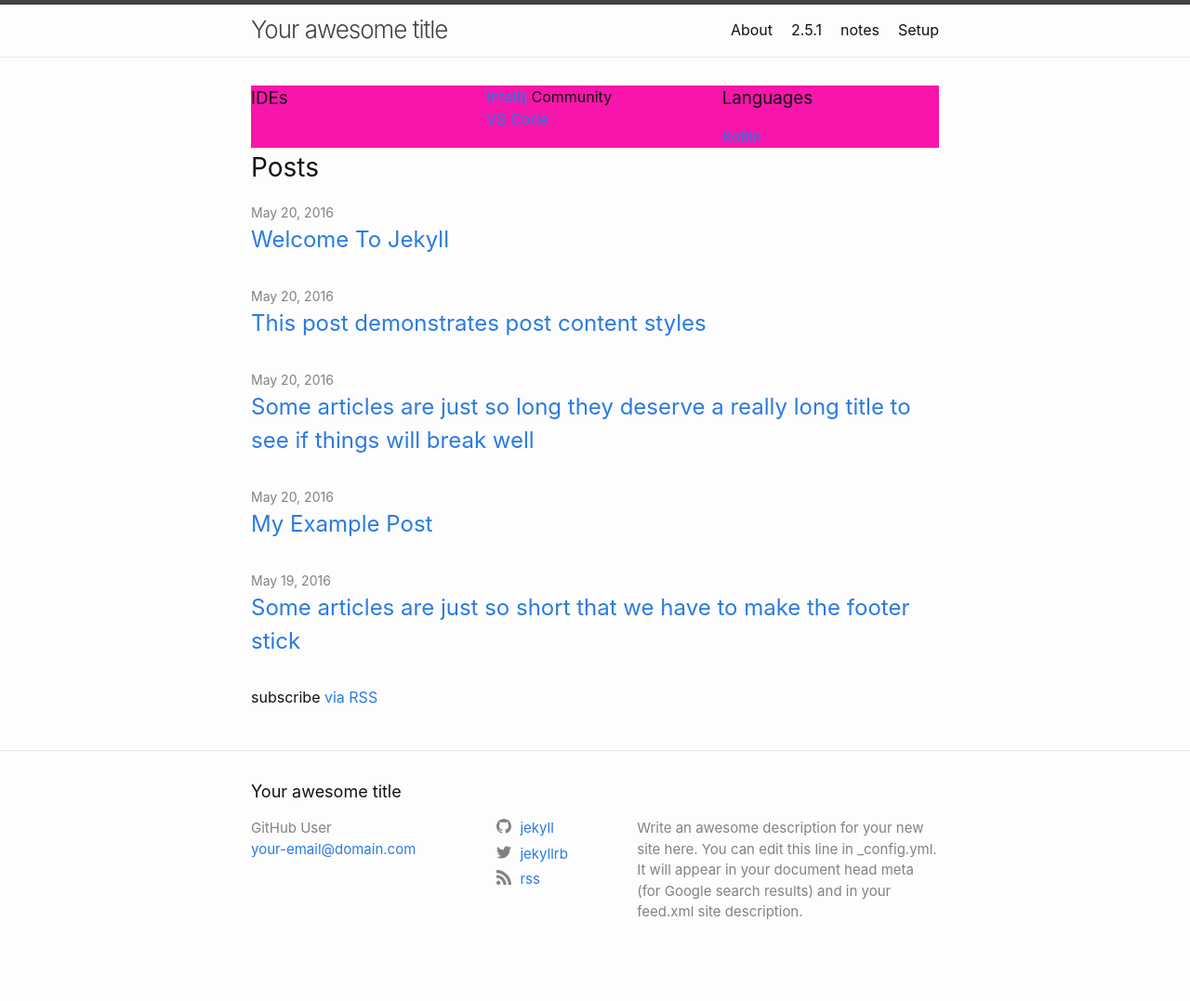
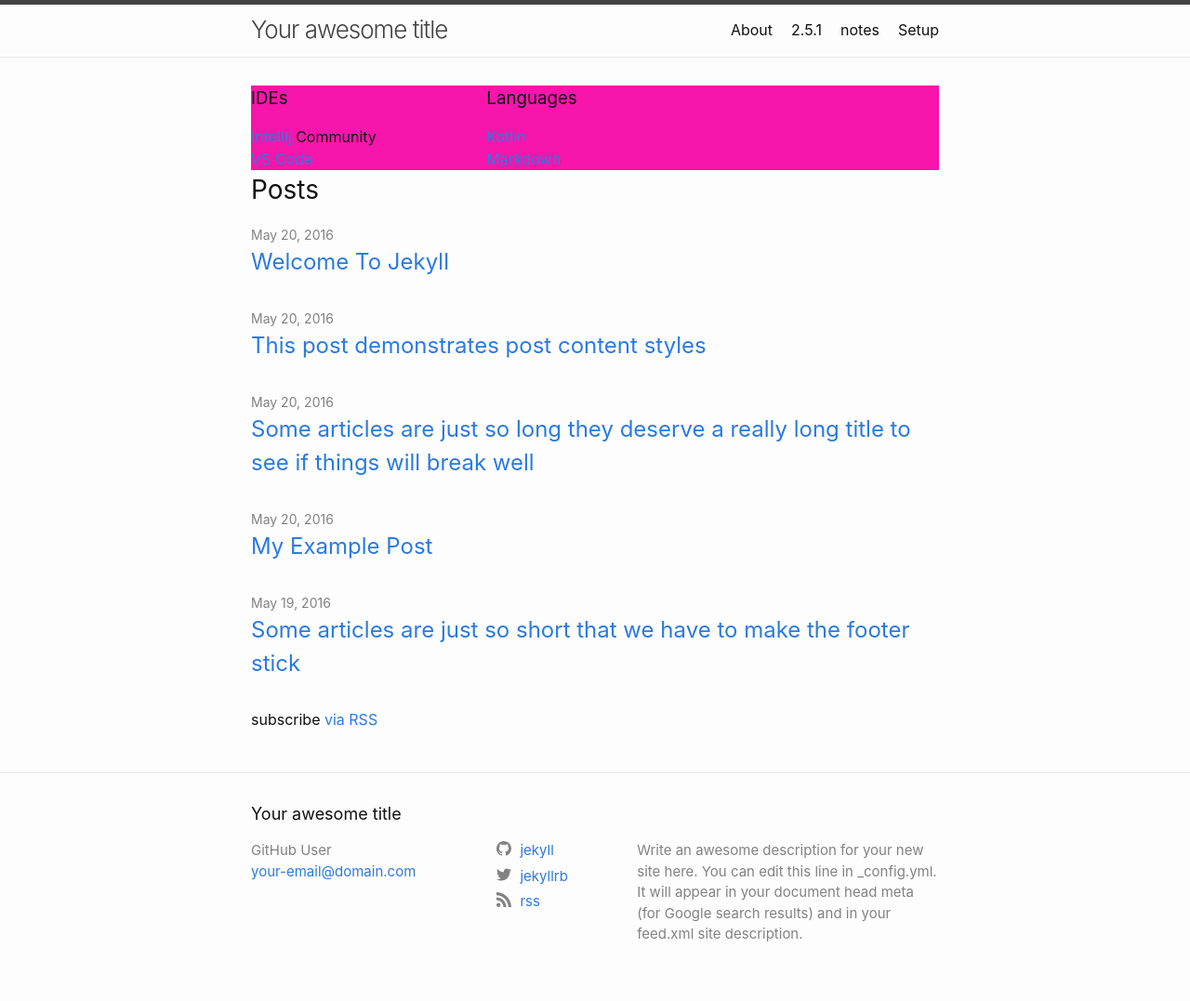
Before and after one commit to viking-cat/notes, a Jekyll site: the page built from index.md, in a window 1280 px wide. Shown: the whole page at 93% size. Built offline with Jekyll 4.4.1, drawn with Linux system fonts in a browser that asks for light colours; before the commit the page ends 1053 px from its top, so only the background shows below that.

Commit message:
Add Markdown link to languages section

```diff
--- a/index.md
+++ b/index.md
@@ -15,6 +15,7 @@ layout: home
 
 ### Languages<br/>
 [Kotlin](pages/kotlin.md)<br/>
+[Markdown](https://www.markdownguide.org/)<br/>
 {% endcapture %}
 
 <div style="column-count:3;column-gap:20px;background-color:#f715ab;">
```
